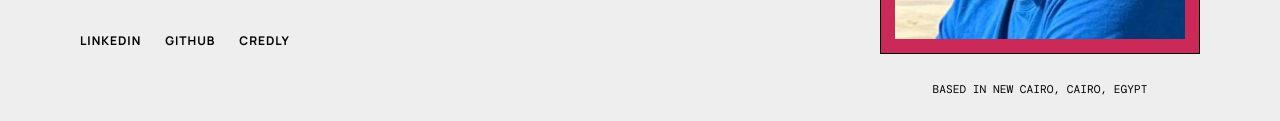
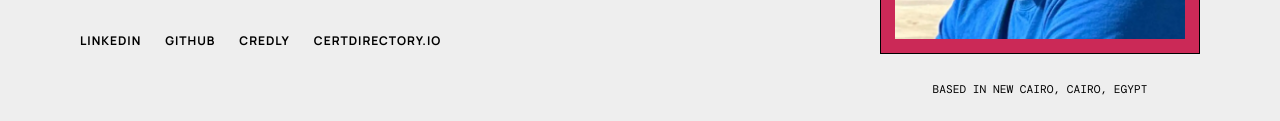
Before and after one commit to muhammadazzazy/muhammadazzazy.github.io, a plain HTML site: page index.html in a window 1280 px wide. Shown: the part 525-646 px from the top of the page. Drawn offline with nearby package versions, Linux system fonts and the light colour scheme.

Commit message:
Add CertDirectory.io profile to social links

```diff
--- a/index.html
+++ b/index.html
@@ -94,6 +94,13 @@
               rel="noopener noreferrer"
             >
               Credly
+            </a>
+            <a
+              href="https://certdirectory.io/profile/muhammadazzazy"
+              target="_blank"
+              rel="noopener noreferrer"
+            >
+              CertDirectory.io
             </a>
           </div>
         </div>
```
